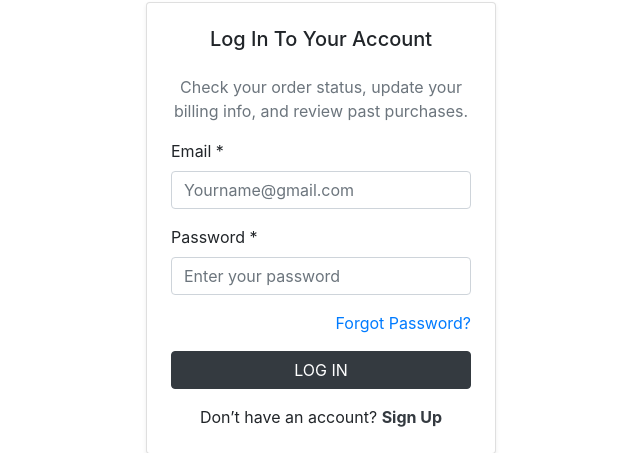
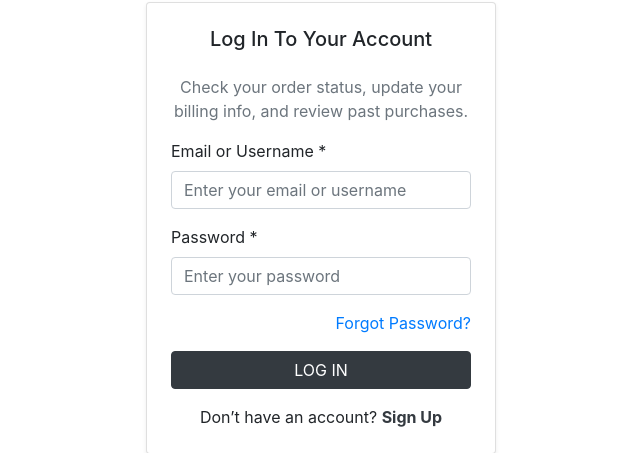
Before and after one commit to pranav007123/furniture-selling, a Django app: page /login/ in a window 1280 px wide. Shown: the part 151-604 px from the top of the page, without its empty margins (319-959 px from the left). Run offline with Django 5.2, Linux system fonts and the light colour scheme; some libraries are stand-ins or nearby versions.

Commit message:
second commit

```diff
--- a/store/templates/home.html
+++ b/store/templates/home.html
@@ -86,7 +86,7 @@
     </div>
   </div>
   <!-- Shop Header -->
-  <div class="bg-dark text-white text-center py-2">
+  <div class="bg-light text-dark text-center py-2">
     <h1>Categories</h1>
   </div>
 
--- a/store/templates/login.html
+++ b/store/templates/login.html
@@ -38,20 +38,33 @@
           <form method="post" action="{% url 'login' %}">
             {% csrf_token %}
             <div class="mb-3">
-              <label for="email" class="form-label">Email *</label>
-              <input type="email" name="email" id="email" class="form-control" placeholder="Yourname@gmail.com" required>
+                <label for="identifier" class="form-label">Email or Username *</label>
+                <input
+                    type="text"
+                    name="identifier"
+                    id="identifier"
+                    class="form-control"
+                    placeholder="Enter your email or username"
+                    required>
             </div>
             <div class="mb-3">
-              <label for="password" class="form-label">Password *</label>
-              <input type="password" name="password" id="password" class="form-control" placeholder="Enter your password" required>
+                <label for="password" class="form-label">Password *</label>
+                <input
+                    type="password"
+                    name="password"
+                    id="password"
+                    class="form-control"
+                    placeholder="Enter your password"
+                    required>
             </div>
             <div class="text-end mb-3">
-              <a href="{% url 'forgot_password' %}" class="text-decoration-none">Forgot Password?</a>
+                <a href="{% url 'forgot_password' %}" class="text-decoration-none">Forgot Password?</a>
             </div>
             <div class="d-grid">
-              <button type="submit" class="btn btn-dark">LOG IN</button>
+                <button type="submit" class="btn btn-dark">LOG IN</button>
             </div>
-          </form>
+        </form>
+
 
           <div class="text-center mt-3">
             <p class="mb-0">Don’t have an account? <a href="{% url 'register' %}" class="text-dark fw-bold">Sign Up</a></p>
--- a/store/views.py
+++ b/store/views.py
@@ -3,14 +3,11 @@ from django.contrib import messages
 from django.contrib.auth.models import User
 from django.contrib.auth import authenticate, login, logout
 from .models import Category, Product, Cart, CartItem, Order, OrderItem
-from django.utils import timezone
 from django.contrib.auth.decorators import login_required
-from django.urls import reverse
-from django.http import HttpResponse
-from .models import Profile
 from .forms import ProfileForm
-from django.contrib.auth.forms import PasswordChangeForm
-from django.contrib.auth import update_session_auth_hash
+
+from django.utils.crypto import get_random_string
+
 
 
 
@@ -33,24 +30,51 @@ def product_detail(request, product_id):
 
 
 
-# Login view
+from django.contrib.auth import authenticate, login
+from django.contrib.auth.models import User
+from django.contrib import messages
+from django.shortcuts import redirect, render
+from store.models import Profile  # Import your Profile model
+
 def login_view(request):
     if request.method == 'POST':
-        email = request.POST['email']
-        password = request.POST['password']
+        identifier = request.POST.get('identifier')  # Field for either email or username
+        password = request.POST.get('password')
 
-        try:
-            user = User.objects.get(email=email)
-            user = authenticate(request, username=user.username, password=password)
-            if user is not None:
-                login(request, user)
-                return redirect('home')
-            else:
-                messages.error(request, "Invalid email or password.")
-        except User.DoesNotExist:
-            messages.error(request, "Invalid email or password.")
+        user = None
+
+        # Check if the identifier is an email
+        if "@" in identifier and "." in identifier:
+            try:
+                # Try to fetch the user by email
+                user_obj = User.objects.get(email=identifier)
+                user = authenticate(request, username=user_obj.username, password=password)
+            except User.DoesNotExist:
+                pass  # User will remain None if no user with this email exists
+        else:
+            # Treat identifier as a username
+            user = authenticate(request, username=identifier, password=password)
+
+        if user is not None:
+            # Ensure a Profile exists for the user
+            if not hasattr(user, 'profile'):
+                Profile.objects.create(user=user)  # Create a Profile for the user if missing
+
+            login(request, user)
+
+            # Redirect staff/admin users to the Django admin panel
+            if user.is_staff:
+                return redirect('/admin/')
+
+            # Redirect regular users to the home page
+            return redirect('home')
+        else:
+            messages.error(request, "Invalid email/username or password.")
 
     return render(request, 'login.html')
+
+
+
 
 
 # Logout view
@@ -65,6 +89,8 @@ from django.shortcuts import render, redirect
 from django.contrib.auth.models import User
 from django.contrib import messages
 import re
+from .models import Profile
+
 
 def register(request):
     if request.method == 'POST':
@@ -115,6 +141,8 @@ def register(request):
             messages.error(request, "Email is already registered.")
             return render(request, 'register.html')
 
+
+
         # Create user if all validations pass
         user = User.objects.create_user(username=username, email=email, password=password)
         user.save()
@@ -125,6 +153,8 @@ def register(request):
 
 
 
+from django.contrib import messages
+
 @login_required(login_url='login')
 def add_to_cart(request, product_id):
     product = get_object_or_404(Product, id=product_id)
@@ -133,14 +163,18 @@ def add_to_cart(request, product_id):
     # Get or create a cart item for the product
     cart_item, item_created = CartItem.objects.get_or_create(cart=cart, product=product)
 
-    # Set quantity to 1 if new, otherwise increase by 1
+    # Validate stock before increasing quantity
     if item_created:
         cart_item.quantity = 1
     else:
+        if cart_item.quantity + 1 > product.stock:  # Assuming `stock` is the field for available stock
+            messages.error(request, f"Cannot add more than {product.stock} of {product.name} to the cart.")
+            return redirect('view_cart')
         cart_item.quantity += 1
 
     cart_item.save()
     return redirect('view_cart')
+
 
 
 
@@ -159,15 +193,20 @@ def view_cart(request):
     return render(request, 'cart.html', context)
 
 
+
 # View to update the quantity of an item in the cart
-@login_required
+@login_required(login_url='login')
 def update_cart(request, item_id):
     if request.method == 'POST':
         cart_item = get_object_or_404(CartItem, id=item_id)
+        product = cart_item.product  # Access the related product
         action = request.POST.get('action')
 
         # Increase or decrease quantity based on action
         if action == 'increase':
+            if cart_item.quantity + 1 > product.stock:
+                messages.error(request, f"Only {product.stock} of {product.name} are available.")
+                return redirect('view_cart')
             cart_item.quantity += 1
         elif action == 'decrease' and cart_item.quantity > 1:
             cart_item.quantity -= 1
@@ -179,6 +218,7 @@ def update_cart(request, item_id):
             cart_item.delete()
 
     return redirect('view_cart')
+
 
 
 
@@ -216,6 +256,16 @@ def process_order(request):
         phone_number = request.POST.get('phone_number')
         email = request.POST.get('email')
         payment_method = request.POST.get('payment_method')
+
+        # Validation for zip code (6 digits)
+        if not re.match(r'^\d{6}$', zip_code):
+            messages.error(request, "Please enter a valid 6-digit pincode.")
+            return redirect('checkout')
+
+        # Validation for phone number (10 digits)
+        if not re.match(r'^\d{10}$', phone_number):
+            messages.error(request, "Please enter a valid 10-digit phone number.")
+            return redirect('checkout')
 
         # Calculate total amount based on cart items
         cart = Cart.objects.get(user=request.user)
@@ -292,9 +342,16 @@ def user_orders(request):
     return render(request, 'user_orders.html', {'orders': orders})
 
 
+from django.shortcuts import render, redirect
+from django.contrib.auth.decorators import login_required
+from django.contrib import messages
+from .models import Profile
+from .forms import ProfileForm
+
 @login_required(login_url='login')
 def profile_view(request):
-    profile = request.user.profile
+    # Get or create the profile for the logged-in user
+    profile, created = Profile.objects.get_or_create(user=request.user)
 
     if request.method == "POST":
         profile_form = ProfileForm(request.POST, request.FILES, instance=profile)
@@ -308,6 +365,7 @@ def profile_view(request):
         profile_form = ProfileForm(instance=profile)
 
     return render(request, 'profile.html', {'profile_form': profile_form})
+
 
 
 from django.utils.crypto import get_random_string
```
Also changed, not shown: store/apps.py (+9 -0 lines), store/signals.py (added, +10 -0 lines), store/templates/cart.html (+25 -6 lines), db.sqlite3, media/categories/img-grid-3.jpg (added), media/products/img-grid-3.jpg (added), media/profile_pictures/1.jpeg (added), media/profile_pictures/person_1.jpg (added), media/profile_pictures/person_2.jpg (added), store/migrations/0012_remove_profile_social_media_links_and_more.py (added).
